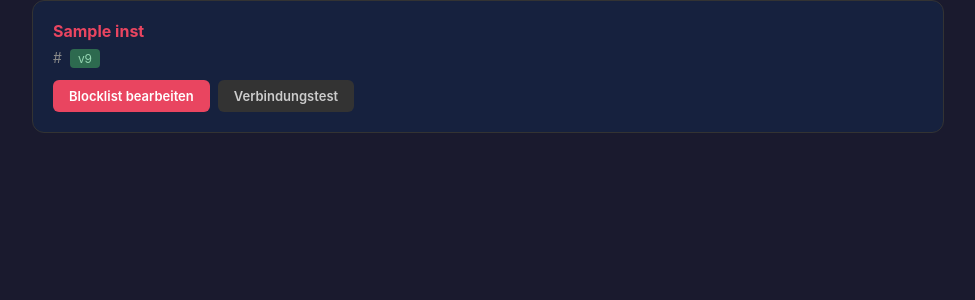
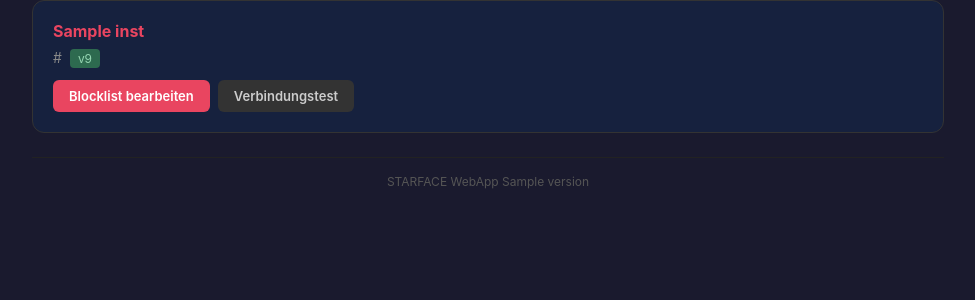
Before and after one commit to MiCoSa79/Starface-WebApp, a FastAPI app: template app/templates/dashboard.html in a window 1280 px wide. Shown: the part 118-418 px from the top of the page, without its empty margins (152-1127 px from the left). Run offline with FastAPI, Linux system fonts and the light colour scheme; the template is opened without the code that fills it: most values are stand-ins (such as "Sample title", 1, 10 or a date in 2020).

Commit message:
Dashboard: Versionsnummer in der Fußzeile (APP_VERSION-Env)
- Footer 'STARFACE WebApp <version>' auf dashboard.html
- version aus APP_VERSION (im CI als Build-Arg gesetzt, z.B. v0.0.6)
- Fallback 'dev' ohne Env

```diff
--- a/app/main.py
+++ b/app/main.py
@@ -391,7 +391,9 @@ async def dashboard(request: Request):
                      "is10": bool(inst["is_starface10"]), **acc})
 
     return TEMPLATES.TemplateResponse("dashboard.html",
-                                      {"request": request, "user": user, "installations": rows})
+                                      {"request": request, "user": user,
+                                       "installations": rows,
+                                       "version": os.environ.get("APP_VERSION", "dev")})
 
 
 # ─────────────────────────────────────────────────────────────
--- a/app/templates/dashboard.html
+++ b/app/templates/dashboard.html
@@ -38,6 +38,10 @@
         .empty { color: #666; text-align: center; padding: 40px; }
         .badge { display: inline-block; background: #2d6a4f; color: #95d5b2;
                  padding: 2px 8px; border-radius: 4px; font-size: 12px; margin-left: 8px; }
+
+        /* Fußzeile */
+        .footer { text-align: center; padding: 16px; color: #555; font-size: 12px;
+                  margin-top: 24px; border-top: 1px solid #222; }
     </style>
 </head>
 <body>
@@ -81,6 +85,8 @@
             </div>
         </div>
         {% endfor %}
+
+        <div class="footer">STARFACE WebApp {{ version }}</div>
     </div>
 </body>
 </html>
```
